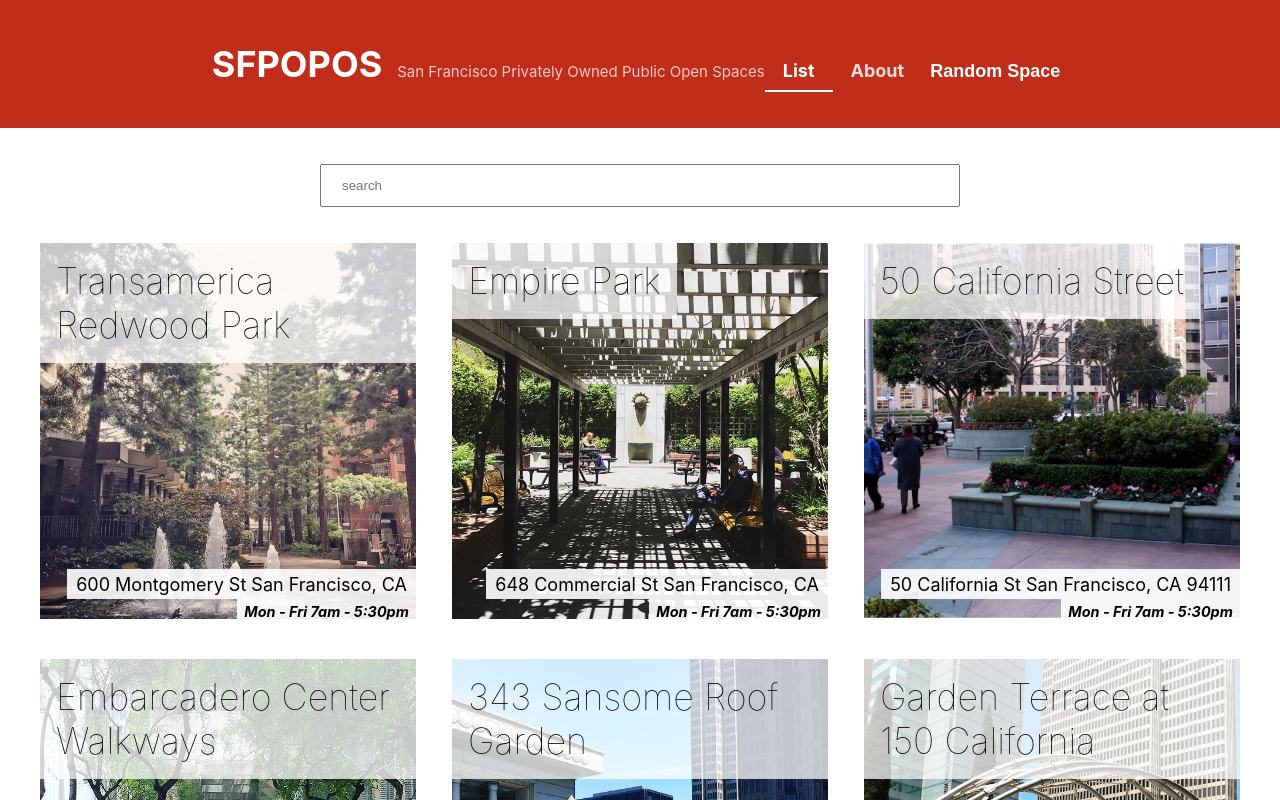
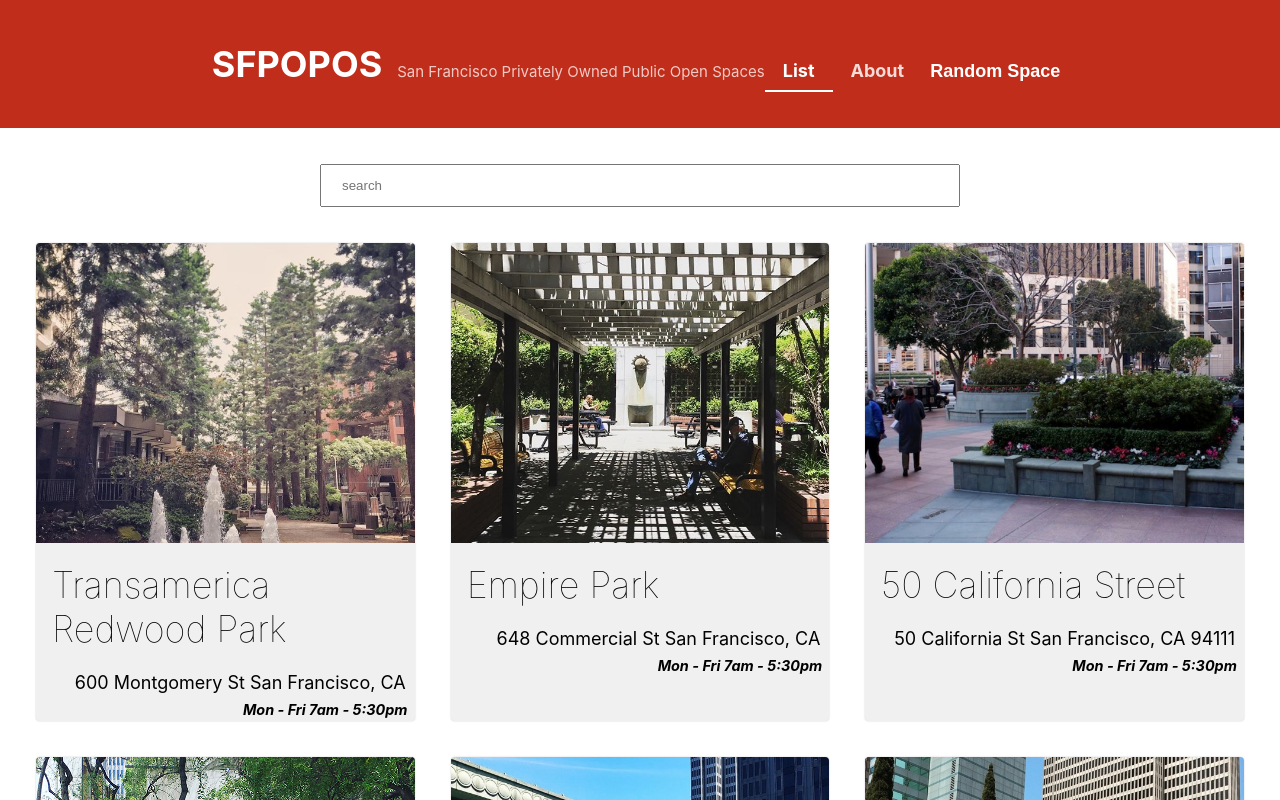
Before and after one commit to alexcrocha/ACS-2330-sfpopos-responsive, a React (Create React App) app: page / in a window 1280 px wide. Shown: the top 800 px of the page. Built offline with nearby package versions, Linux system fonts and the light colour scheme.

Commit message:
Update List views

```diff
--- a/src/components/App.jsx
+++ b/src/components/App.jsx
@@ -8,8 +8,10 @@ import Footer from './Footer/Footer';
 function App() {
   return (
     <div className="App">
-      <Title />
-      <Outlet />
+      <div>
+        <Title />
+        <Outlet />
+      </div>
       <Footer />
     </div>
   );
--- a/src/components/POPOSDetails/POPOSDetails.css
+++ b/src/components/POPOSDetails/POPOSDetails.css
@@ -2,28 +2,27 @@
   display: flex;
   flex-direction: row;
   max-width: 1440px;
-  /* min-width: 800px; */
   margin: auto;
   padding: 2rem;
 }
 
-.POPOSDetails .POPOSDetails-info {
+.POPOSDetails-info {
   flex: 1;
   text-align: left;
   padding: 0 3rem;
 }
 
-.POPOSDetails .POPOSDetails-title {
+.POPOSDetails-title {
   font-size: 3em;
   margin: 0;
   text-align: center;
 }
 
-.POPOSDetails .POPOSDetails-image {
+.POPOSDetails-image {
   flex: 1;
 }
 
-.POPOSDetails .POPOSDetails-image img {
+.POPOSDetails-image img {
   width: 100%;
 }
 
@@ -32,20 +31,20 @@
   padding: 1em 0 1em  1em;
 }
 
-.POPOSDetails .POPOSDetails-features {
+.POPOSDetails-features {
   font-weight: bold;
   text-align: center;
   text-transform: capitalize;
   margin-top: 3em;
 }
 
-.POPOSDetails .POPOSDetails-hours, .POPOSDetails-address {
+.POPOSDetails-hours, .POPOSDetails-address {
   font-size: 1.5em;
   text-align: end;
   margin-bottom: 0;
 }
 
-.POPOSDetails .POPOSDetails-geo {
+.POPOSDetails-geo {
   margin-top: 0;
   text-align: end;
 }
@@ -57,18 +56,22 @@
     padding: 0 1rem;
   }
 
-  .POPOSDetails .POPOSDetails-image img {
+  .POPOSDetails-image img {
     width: 100%;
     max-width: 400px;
   }
 
-  .POPOSDetails .POPOSDetails-info {
+  .POPOSDetails-info {
     flex: 1;
     text-align: left;
     padding: 1rem;
   }
 
-    .POPOSDetails .POPOSDetails-features {
-      margin-top: 1em;
-    }
+  .POPOSDetails-features {
+    margin-top: 1em;
+  }
+
+  .POPOSDetails-hours, .POPOSDetails-address, .POPOSDetails-geo {
+    text-align: center;
+  }
 }
--- a/src/components/POPOSList/POPOSList.css
+++ b/src/components/POPOSList/POPOSList.css
@@ -2,7 +2,7 @@
   display: grid;
   grid-template-columns: 1fr 1fr 1fr;
   grid-gap: 2em;
-  max-width: 1200px;
+  max-width: 1440px;
   margin: auto;
   padding: 2em;
 }
--- a/src/components/POPOSSpace/POPOSSpace.css
+++ b/src/components/POPOSSpace/POPOSSpace.css
@@ -1,12 +1,22 @@
 .POPOSSpace {
   width: 100%;
+  height: 100%;
   text-align: center;
-  position: relative;
+  background-color: rgb(240, 240, 240);
+  border-radius: 4px;
+  box-shadow: 0px 0px 2px rgba(0, 0, 0, 0.2);
+
+}
+
+.POPOSSpace:hover {
+  box-shadow: 2px 2px 2px rgba(0, 0, 0, 0.2);
 }
 
 .POPOSSpace img {
   width: 100%;
-  height: auto;
+  max-height: 300px;
+  object-fit: cover;
+  border-radius: 4px 4px 0 0;
 }
 .hours {
   font-size: 0.8em;
@@ -14,32 +24,22 @@
   font-style: italic;
 }
 
-.POPOSSpace .POPOSSpace-title {
+.POPOSSpace .POPOSSpace-link {
   text-decoration: none;
   color: #000;
 }
 
 .POPOSSpace h1 {
-  display: block;
-  position: absolute;
-  left: 0;
-  top: 0;
   margin: 0;
   font-weight: lighter;
-  background-color: rgba(255, 255, 255, 0.75);
   padding: 1rem;
   text-align: left;
 }
 
 .POPOSSpace .POPOSSpace-info {
-  position: absolute;
-  right: 0;
-  bottom: 0;
   text-align: right;
 }
 
 .POPOSSpace .POPOSSpace-info div {
-  display: inline-block;
   padding: 0.25em 0.5em;
-  background-color: rgba(255, 255, 255, 0.9);
 }
--- a/src/components/POPOSSpace/POPOSSpace.jsx
+++ b/src/components/POPOSSpace/POPOSSpace.jsx
@@ -9,26 +9,23 @@ function POPOSSpace({
 }) {
   return (
     <div className="POPOSSpace">
-      <Link to={`/details/${id}`}>
+      <Link
+        className="POPOSSpace-link"
+        to={`/details/${id}`}
+      >
         <img
           src={`${process.env.PUBLIC_URL}images/${image}`}
-          width="300"
-          height="300"
+          // width="300"
+          // height="300"
           alt="Hello"
         />
+
+        <h1>{ name }</h1>
+        <div className="POPOSSpace-info">
+          <div>{address}</div>
+          <div className="hours">{hours}</div>
+        </div>
       </Link>
-      <h1>
-        <Link
-          className="POPOSSpace-title"
-          to={`/details/${id}`}
-        >
-          {name}
-        </Link>
-      </h1>
-      <div className="POPOSSpace-info">
-        <div>{address}</div>
-        <div className="hours">{hours}</div>
-      </div>
     </div>
   );
 }
```
